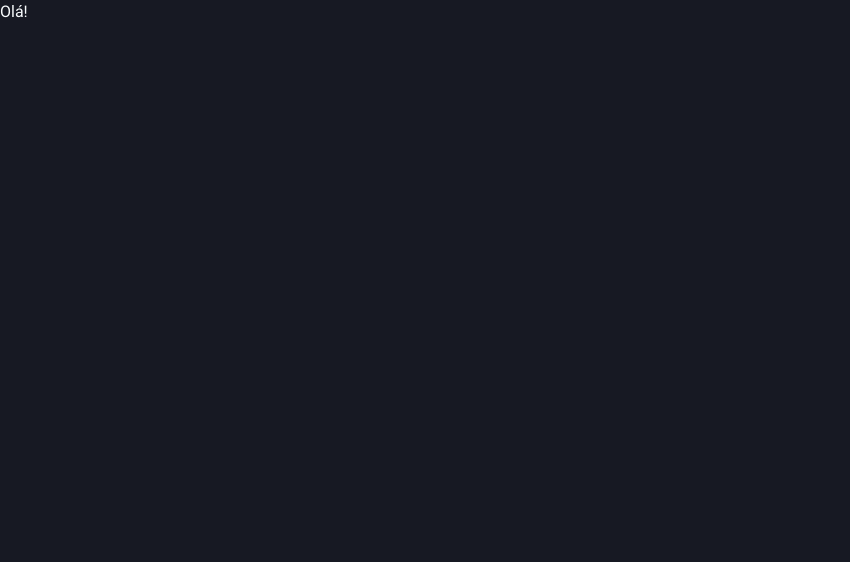
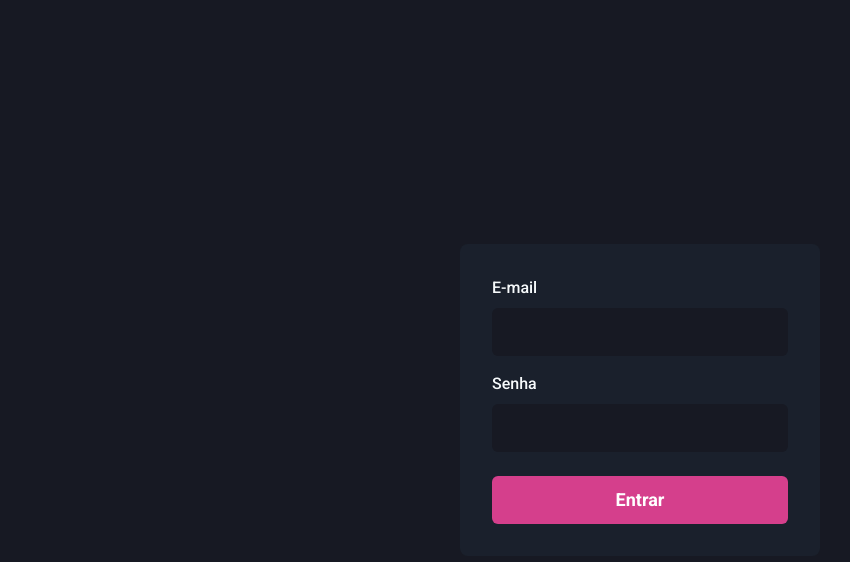
Before and after one commit to leobaldoneto/dashgo, a Next.js app: page / in a window 1280 px wide. Shown: the top 562 px of the page, without its empty margins (0-850 px from the left). Built offline with nearby package versions, Linux system fonts and the light colour scheme.

Commit message:
feat: SignIn page.

```diff
--- /dev/null
+++ b/src/components/form/input.tsx
@@ -0,0 +1,27 @@
+import { FormControl, FormLabel, Input as ChakraInput, InputProps as ChakraInputProps } from "@chakra-ui/react"
+
+interface InputProps extends ChakraInputProps {
+  name: string;
+  label ?: string;
+}
+
+export default function Input ({ name, label, ...rest }: InputProps) {
+  return (
+    <FormControl>
+      { !!label && <FormLabel htmlFor='email'>{label}</FormLabel> }
+      <ChakraInput
+        name={name}
+        id={name}
+        type='email'
+        focusBorderColor='pink.500'
+        bgColor='gray.900'
+        variant='filled'
+        _hover={{
+          bgColor: 'gray.900'
+        }}
+        size='lg'
+        {...rest}
+      />
+    </FormControl>
+  )
+}
--- a/src/pages/index.tsx
+++ b/src/pages/index.tsx
@@ -1,7 +1,38 @@
-import Head from 'next/head'
+import { Button, Flex, Stack } from '@chakra-ui/react';
+import Input from '../components/form/input';
 
-export default function Home() {
+export default function SignIn() {
   return (
-    <h1>Olá!</h1>
+    <Flex
+      w='100vw'
+      h='100vh'
+      align='center'
+      justify='center'
+    >
+      <Flex
+        as='form'
+        w='100%'
+        maxWidth='360px'
+        bg='gray.800'
+        padding='8'
+        borderRadius='8px'
+        flexDirection='column'
+      >
+        <Stack spacing={4}>
+        <Input name='email' label='E-mail' type='email'/>
+        <Input name='password' label='Senha' type='password' />
+        </Stack>
+
+
+        <Button
+          type='submit'
+          mt='6'
+          colorScheme='pink'
+          size='lg'
+        >
+          Entrar
+        </Button>
+      </Flex>
+    </Flex>
   )
 }
```
